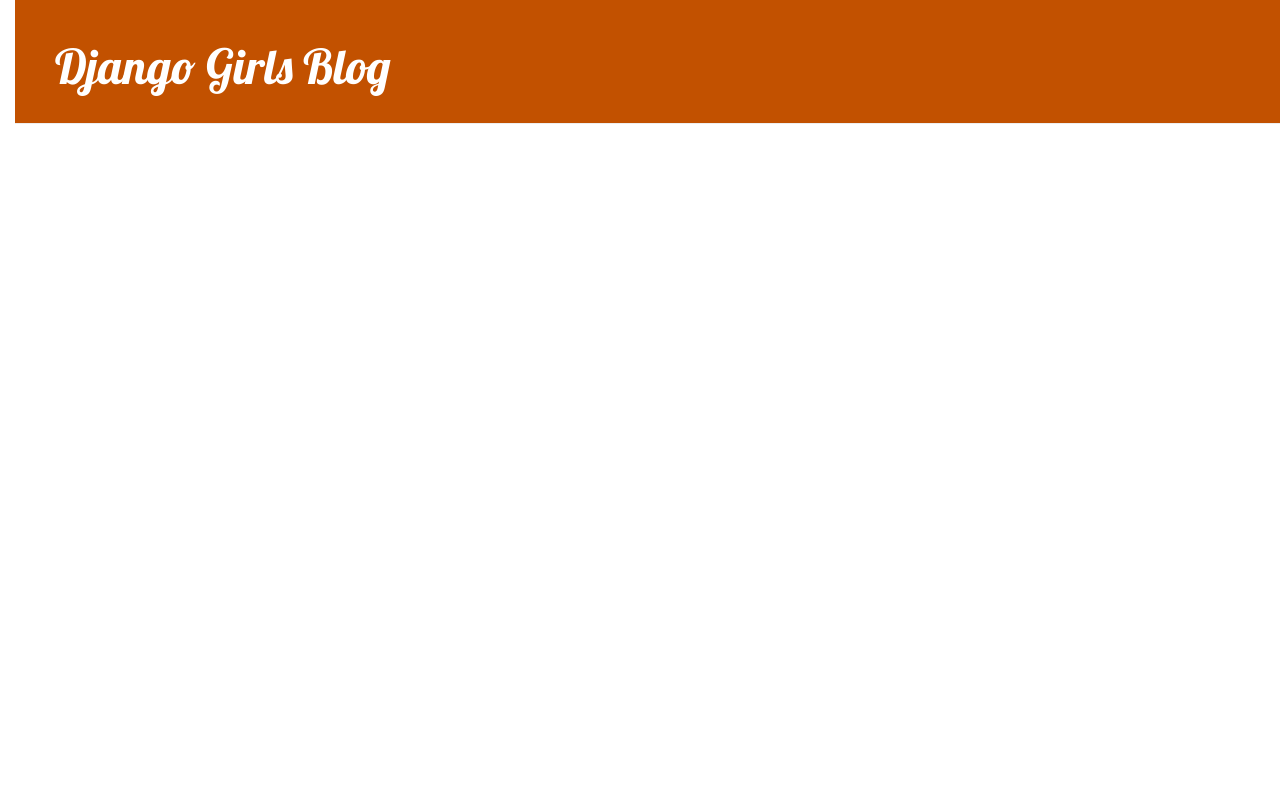
After one commit to RyotaKabe/x1, a Django app: template blog/templates/blog/base.html in a window 1280 px wide. The commit adds this page. Run offline with Django 3.2, Linux system fonts and the light colour scheme; the template is opened without the code that fills it, so the values that code supplies are empty; some libraries are stand-ins or nearby versions.

Commit message:
テンプレートを拡張しようend

```diff
--- /dev/null
+++ b/blog/static/css/blog.css
@@ -0,0 +1,55 @@
+h1 a, h2 a {
+    color: #C25100;
+    font-family: 'Lobster';
+}
+
+body {
+    padding-left: 15px;
+}
+
+.page-header {
+    background-color: #C25100;
+    margin-top: 0;
+    padding: 20px 20px 20px 40px;
+}
+
+.page-header h1, .page-header h1 a, .page-header h1 a:visited, .page-header h1 a:active {
+    color: #ffffff;
+    font-size: 36pt;
+    text-decoration: none;
+}
+
+.content {
+    margin-left: 40px;
+}
+
+h1, h2, h3, h4 {
+    font-family: 'Lobster', cursive;
+}
+
+.date {
+    color: #828282;
+}
+
+.save {
+    float: right;
+}
+
+.post-form textarea, .post-form input {
+    width: 100%;
+}
+
+.top-menu, .top-menu:hover, .top-menu:visited {
+    color: #ffffff;
+    float: right;
+    font-size: 26pt;
+    margin-right: 20px;
+}
+
+.post {
+    margin-bottom: 70px;
+}
+
+.post h2 a, .post h2 a:visited {
+    color: #000000;
+}
--- /dev/null
+++ b/blog/templates/blog/base.html
@@ -0,0 +1,24 @@
+{% load static %}
+<html>
+    <head>
+        <title>Django Girls blog</title>
+        <link rel="stylesheet" href="//maxcdn.bootstrapcdn.com/bootstrap/3.2.0/css/bootstrap.min.css">
+        <link rel="stylesheet" href="//maxcdn.bootstrapcdn.com/bootstrap/3.2.0/css/bootstrap-theme.min.css">
+        <link href='//fonts.googleapis.com/css?family=Lobster&subset=latin,latin-ext' rel='stylesheet' type='text/css'>
+        <link rel="stylesheet" href="{% static 'css/blog.css' %}">
+    </head>
+    <body>
+        <div class="page-header">
+            <h1><a href="/">Django Girls Blog</a></h1>
+        </div>
+
+        <div class="content container">
+            <div class="row">
+                <div class="col-md-8">
+                    {% block content %}
+                    {% endblock %}
+                </div>
+            </div>
+        </div>
+    </body>
+</html>
--- a/mysite/urls.py
+++ b/mysite/urls.py
@@ -17,6 +17,6 @@
 from django.urls import path,include
 
 urlpatterns = [
-    path('bdmin/', admin.site.urls),
+    path('admin/', admin.site.urls),
     path('',include('blog.urls')),
 ]
```
Also changed, not shown: blog/templates/blog/post_list.html (+12 -10 lines).
